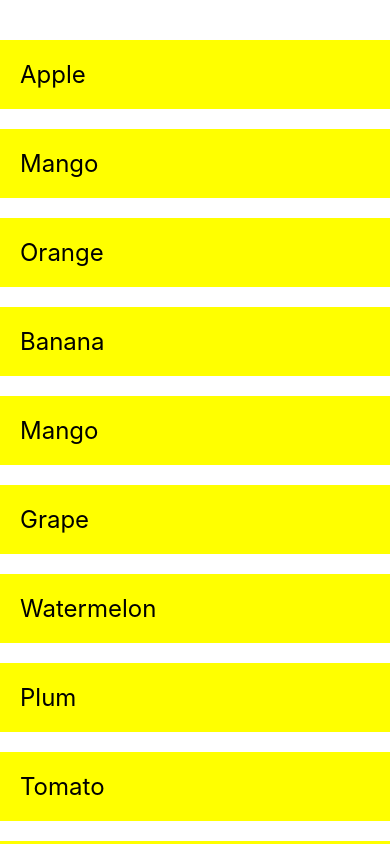
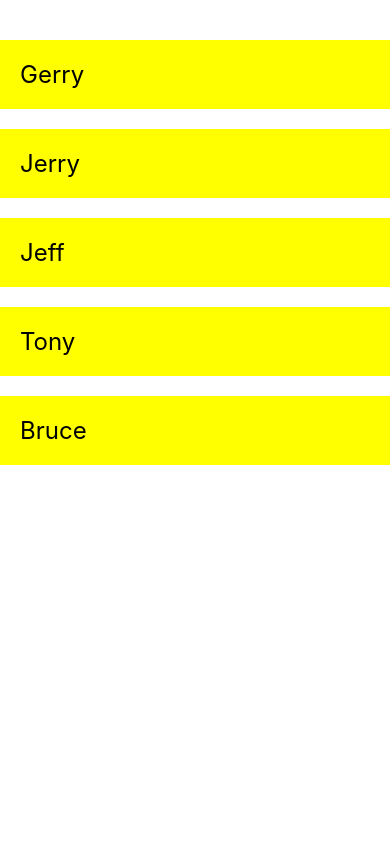
Before and after one commit to ggfan/react-native, a React Native app in the folder tutorial01/: screen / in a window 390 px wide. Built offline with nearby package versions, Linux system fonts and the light colour scheme.

Commit message:
use TouchableOpacity

```diff
--- a/tutorial01/App.js
+++ b/tutorial01/App.js
@@ -1,43 +1,32 @@
-//FlatList: better performance, must have "key" (or keyExtractor)
+//Touchable component
 import React, {useState} from 'react'
 import { StatusBar } from 'expo-status-bar';
-import { StyleSheet,View, Button, Text, TextInput,
-         ScrollView, FlatList } from 'react-native';
+import { StyleSheet,View, Button, Text, FlatList, TouchableOpacity} from 'react-native';
 
 export default function App() {
-  const [fruit, setFruit] = useState ([
-     {name: "Apple", key:1},
-     {name: "Mango", key:2},
-     {name: "Orange", key:3},
-     {name: "Banana", key:4},
-     {name: "Mango", key:5},
-     {name: "Grape", key:6},
-     {name: "Watermelon", key:7},
-     {name: "Plum", key:8},
-     {name: "Tomato", key:9},
-     {name: "Fig", key:10},
+  const [people, setPeople] = useState([
+    {name: "Gerry",key:"1"},
+    {name: "Jerry", key:"2"},
+    {name: "Jeff", key: "3"},
+    {name: "Tony", key:"4"},
+    {name: "Bruce", key: "5"},
   ]);
+
+  function pressHandler(str) {
+      console.log("pressHandler for :" + str);
+  }
   return (
     <View style={styles.container}>
-      <FlatList
-        data={fruit}
-        renderItem={({item})=>(
-          <View>
-            <Text style = {styles.item}>{item.name}</Text>
-          </View>
-        )}
-      />
-      {/*
-      <ScrollView style={styles.container}>
-      { fruit.map((item)=>{
-          return (
-              <View key={item.key}>
+        <FlatList
+            data = {people}
+            renderItem = {({item})=> {
+              return (<View>
+                <TouchableOpacity onPress={()=>pressHandler(item.name)}>
                   <Text style={styles.item}>{item.name}</Text>
-              </View>
-          )})
-      }
-    </ScrollView>
-    */}
+                </TouchableOpacity>
+                </View>);
+            }}
+        />
     </View>
   );
 }
```
